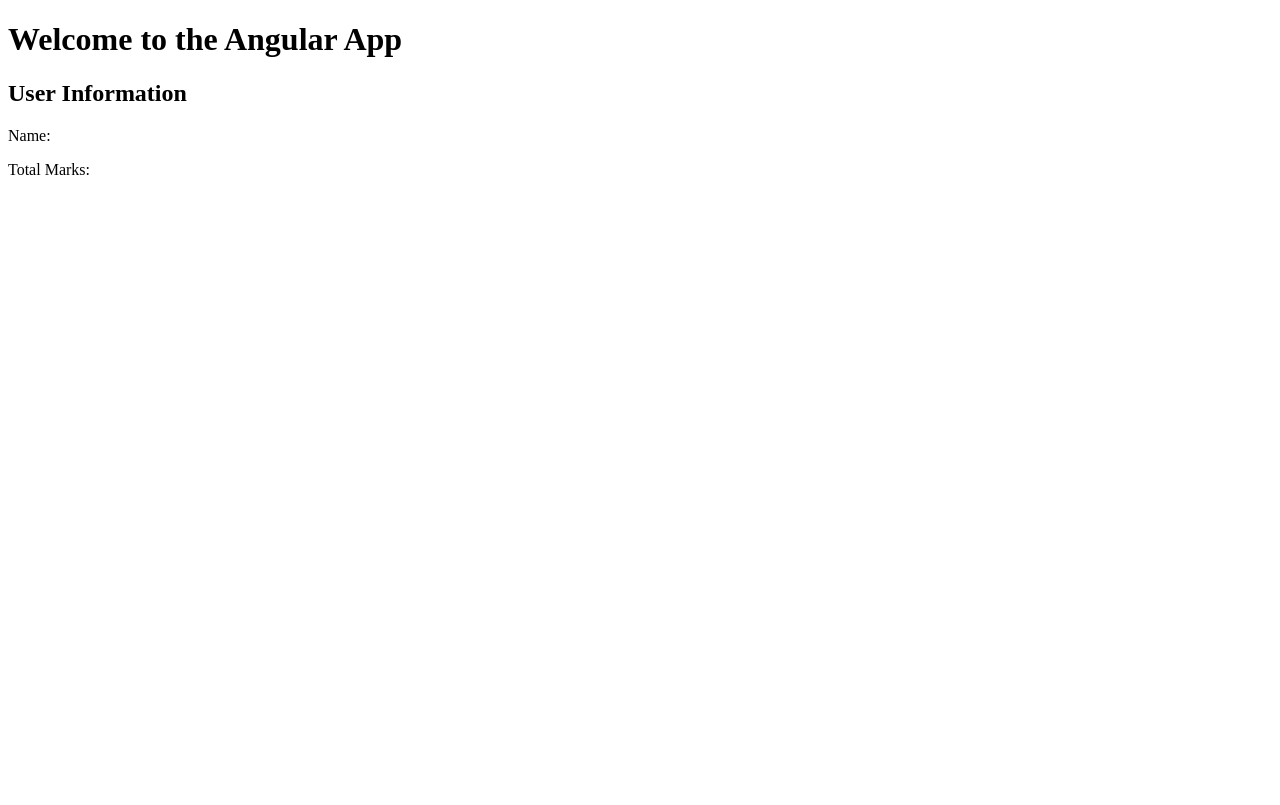
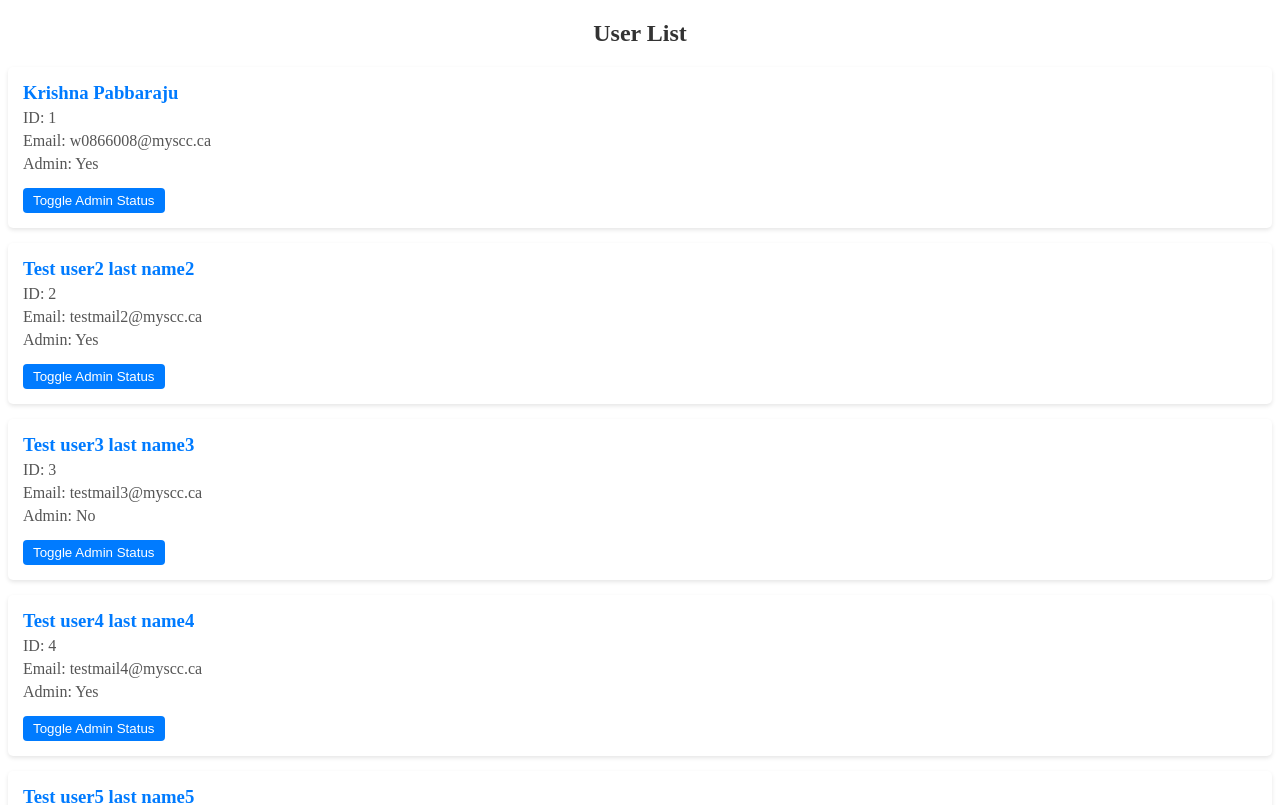
Before and after one commit to KrishnaBhargaviP/Krishna-Pabbaraju-Learning-Angular, an Angular app: page / in a window 1280 px wide. Shown: the top 805 px of the page. Built offline with nearby package versions, Linux system fonts and the light colour scheme.

Commit message:
add button, function to click event, add basic styles

```diff
--- a/src/app/app.component.css
+++ b/src/app/app.component.css
@@ -0,0 +1,28 @@
+container {
+  max-width: 600px;
+  margin: 0 auto;
+  padding: 20px;
+  background-color: #f0f0f0;
+  border-radius: 8px;
+  box-shadow: 0 4px 8px rgba(0, 0, 0, 0.1);
+}
+h2 {
+  text-align: center; color: #333; margin-bottom: 20px;
+}
+.user-card {
+  background-color: #fff;
+  padding: 15px;
+  margin-bottom: 15px;
+  border-radius: 5px;
+  box-shadow: 0 2px 4px rgba(0, 0, 0, 0.1);
+}
+.user-card h3 { margin: 0; color: #007bff;
+}
+.user-card p { margin: 5px 0; color: #555;
+}
+.toggle-button {
+  margin-top: 10px; padding: 5px 10px; background-color: #007bff; color: white;
+  border: none; border-radius: 4px; cursor: pointer;
+}
+.toggle-button:hover { background-color: #0056b3;
+}
--- a/src/app/app.component.html
+++ b/src/app/app.component.html
@@ -1,6 +1,14 @@
 <div class="container">
-  <h1>Welcome to the Angular App</h1>
-  <h2>User Information</h2>
-  <p>Name: {{ userName }}</p>
-  <p>Total Marks: {{ userMarks }}</p>
+  <h2>User List</h2>
+  <div *ngFor="let user of userList" class="user-card">
+    <h3>{{ user.firstName }} {{ user.lastName }}</h3>
+    <p>ID: {{ user.id }}</p>
+    <p>Email: {{ user.email }}</p>
+    <p>Admin: {{ user.isAdmin ? 'Yes' : 'No' }}</p>
+
+    <!-- button to toggle admin status -->
+    <button (click)="toggleAdminStatus(user)"class="toggle-button">
+      Toggle Admin Status
+    </button>
+  </div>
 </div>
--- a/src/app/app.component.ts
+++ b/src/app/app.component.ts
@@ -1,11 +1,13 @@
 import { Component } from '@angular/core';
 import { RouterOutlet } from '@angular/router';
 import {User} from './Shared/Modules/user';
+import { JsonPipe, NgForOf } from '@angular/common';
+
 
 @Component({
   selector: 'app-root',
   standalone: true,
-  imports: [RouterOutlet],
+  imports: [RouterOutlet, NgForOf],
   templateUrl: './app.component.html',
   styleUrl: './app.component.css'
 })
@@ -52,4 +54,12 @@ export class AppComponent {
         isAdmin: false,
         email: 'testmail6@myscc.ca'}
       ];
+
+
+    //Function that gets called from our onclick. Takes in an
+    //argument of a variable called user, which is type User and returns void
+    toggleAdminStatus(user: User): void {
+      user.isAdmin = !user.isAdmin;
+    }
+
 }
```
Also changed, not shown: src/app/Shared/Modules/user.ts (line endings or trailing spaces).
